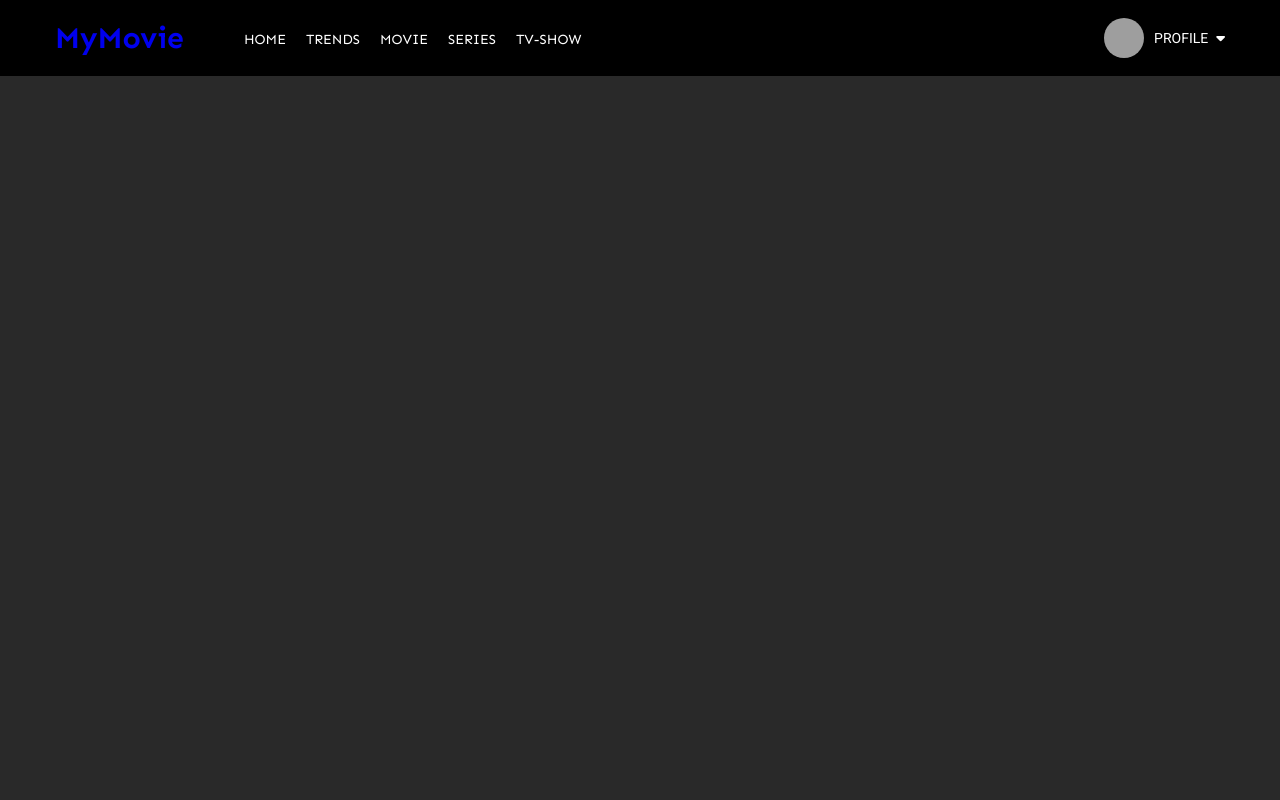
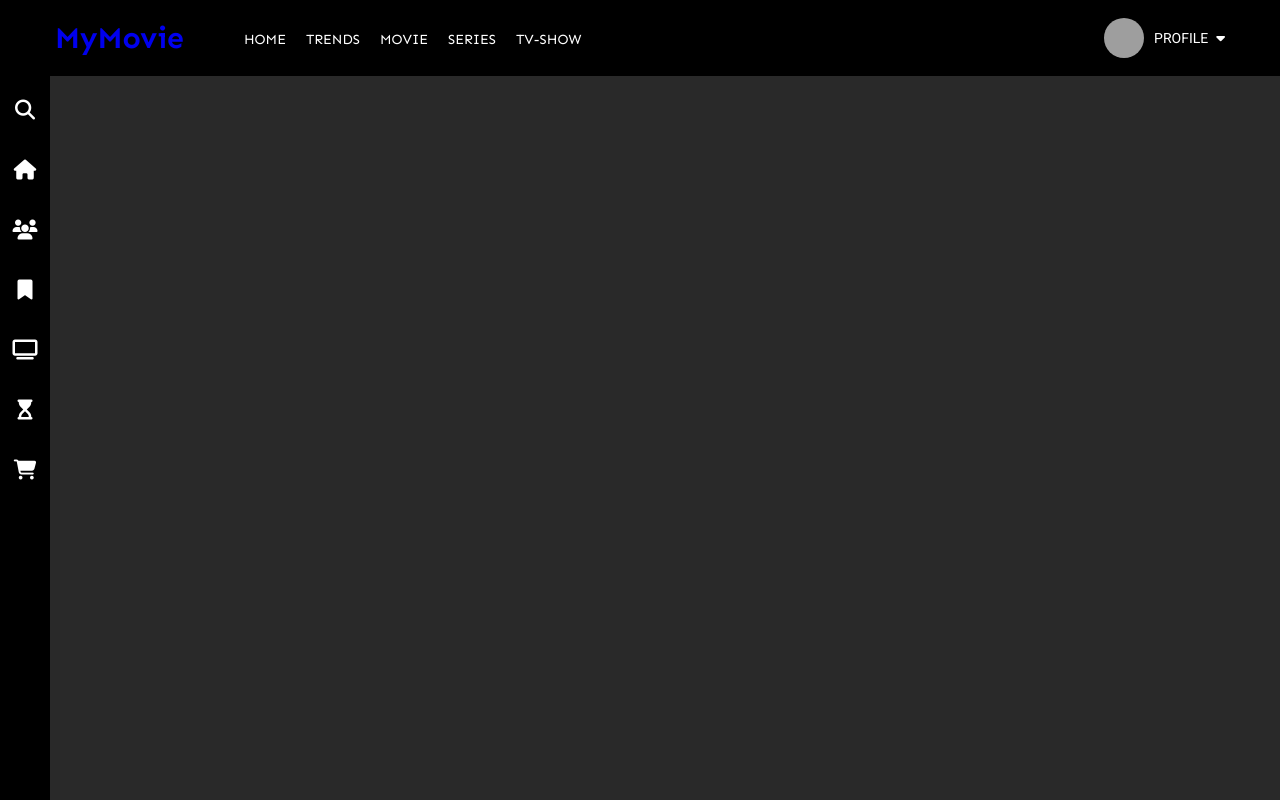
Before and after one commit to Danilova09/js_group_12_homework50_danilova_nazik, an Angular app in the folder movie-app/: page / in a window 1280 px wide. Built offline with nearby package versions, Linux system fonts and the light colour scheme; grey boxes are pictures that could not be loaded.

Commit message:
Реализация компонента sidebar

```diff
--- a/movie-app/src/app/app.component.html
+++ b/movie-app/src/app/app.component.html
@@ -1 +1,2 @@
 <app-header></app-header>
+<app-sidebar></app-sidebar>
--- a/movie-app/src/app/app.module.ts
+++ b/movie-app/src/app/app.module.ts
@@ -3,11 +3,13 @@ import { BrowserModule } from '@angular/platform-browser';
 
 import { AppComponent } from './app.component';
 import { HeaderComponent } from './header/header.component';
+import { SidebarComponent } from './sidebar/sidebar.component';
 
 @NgModule({
   declarations: [
     AppComponent,
-    HeaderComponent
+    HeaderComponent,
+    SidebarComponent
   ],
   imports: [
     BrowserModule
--- a/movie-app/src/app/header/header.component.ts
+++ b/movie-app/src/app/header/header.component.ts
@@ -1,15 +1,10 @@
-import { Component, OnInit } from '@angular/core';
+import { Component } from '@angular/core';
 
 @Component({
   selector: 'app-header',
   templateUrl: './header.component.html',
   styleUrls: ['./header.component.css']
 })
-export class HeaderComponent implements OnInit {
-
-  constructor() { }
-
-  ngOnInit(): void {
-  }
+export class HeaderComponent  {
 
 }
--- /dev/null
+++ b/movie-app/src/app/sidebar/sidebar.component.css
@@ -0,0 +1,18 @@
+.sidebar {
+  width: 50px;
+  height: 100%;
+  background-color: black;
+  position: fixed;
+  top: 0;
+  display: flex;
+  flex-direction: column;
+  align-items: center;
+  padding-top: 100px;
+}
+
+.left-menu-icon {
+  color: white;
+  font-size: 20px;
+  margin-bottom: 40px;
+  cursor: pointer;
+}
--- /dev/null
+++ b/movie-app/src/app/sidebar/sidebar.component.html
@@ -0,0 +1,9 @@
+<div class="sidebar">
+  <i class="left-menu-icon fas fa-search"></i>
+  <i class="left-menu-icon fas fa-home"></i>
+  <i class="left-menu-icon fas fa-users"></i>
+  <i class="left-menu-icon fas fa-bookmark"></i>
+  <i class="left-menu-icon fas fa-tv"></i>
+  <i class="left-menu-icon fas fa-hourglass-start"></i>
+  <i class="left-menu-icon fas fa-shopping-cart"></i>
+</div>
```
Also changed, not shown: movie-app/src/app/sidebar/sidebar.component.ts (added, +10 -0 lines), 1 other file (tests, documents, lock files or other folders).
